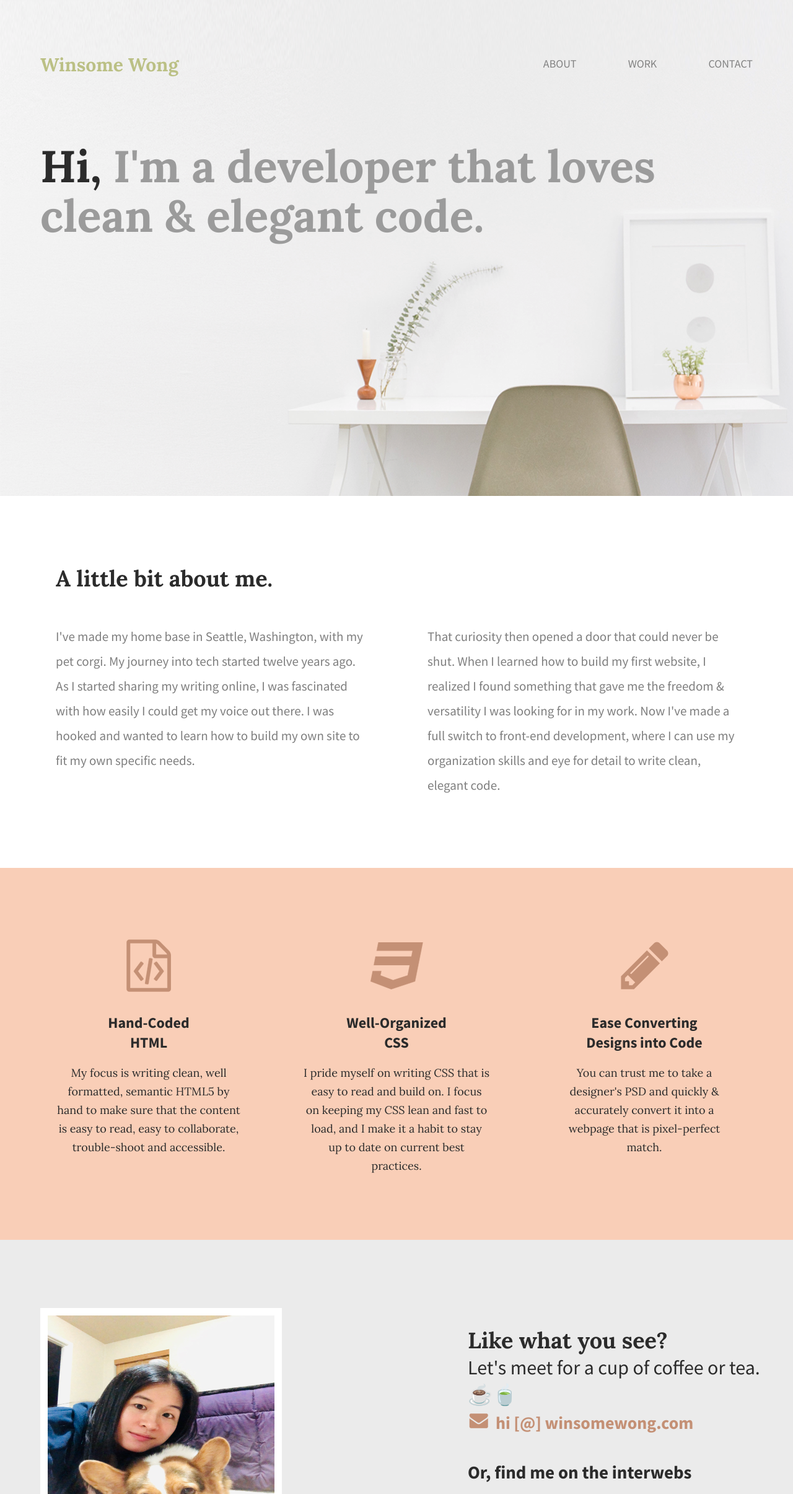
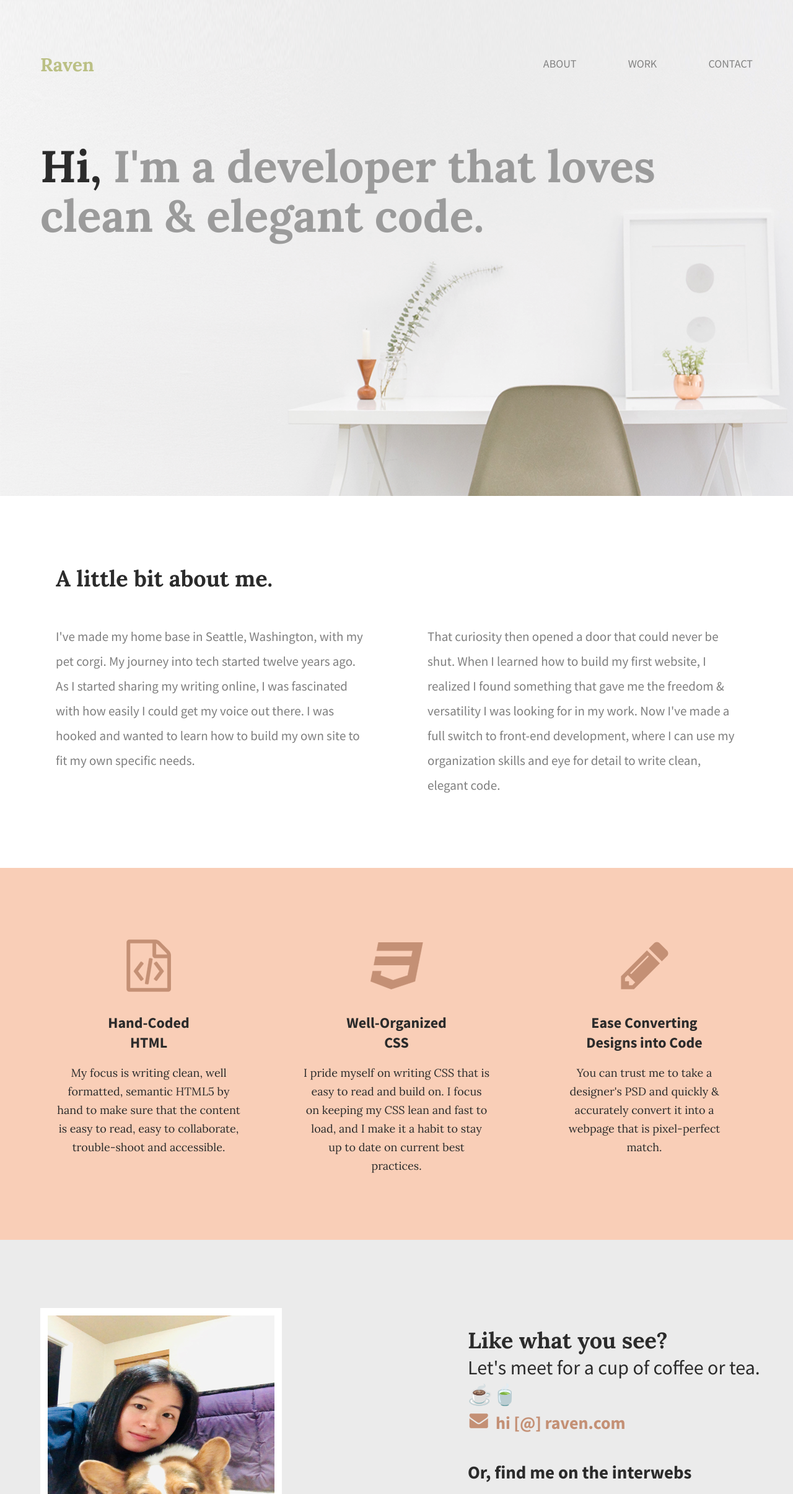
Before and after one commit to twilightraven/twilightraven.github.io, a plain HTML site: page index.html in a window 1280 px wide. Shown: the top 2410 px of the page at 62% size. Drawn offline with Linux system fonts and the light colour scheme.

Commit message:
Update index.html

```diff
--- a/index.html
+++ b/index.html
@@ -2,7 +2,7 @@
 <html lang="en">
     <head>
         <meta charset="utf-8">
-        <title>Winsome Wong | Portfolio</title>
+        <title>Raven | Portfolio</title>
         <link rel="stylesheet" href="css/normalize.css">
         <link rel="stylesheet" href="css/main.css">
         <link href='https://fonts.googleapis.com/css?family=Lora:400,700' rel='stylesheet' type='text/css'>
@@ -12,7 +12,7 @@
         <header>
             <div class="full-width">
                 <div class="half-width">
-                    <h1>Winsome Wong</h1>
+                    <h1>Raven</h1>
                 </div>
                 <div class="half-width">
                     <nav>
@@ -70,7 +70,7 @@
                     <div class="half-width" id="contact-info">
                         <h2>Like what you see?</h2>
                         <h3 id="email-header">Let's meet for a cup of coffee or tea.☕🍵 </h3>
-                        <a href="mailto:hi@winsomewong.com"><img src="img/icon-envelope.png" id="envelope" alt="envelope icon" />hi [@] winsomewong.com</a>
+                        <a href="mailto:hi@raven.com"><img src="img/icon-envelope.png" id="envelope" alt="envelope icon" />hi [@] raven.com</a>
                         <h3 id="socialmedia-header">Or, find me on the interwebs</h3>
                         <ul>
                             <li><a href=""><img src="img/icon-twitter.png" alt="twitter icon" /></a></li>
```
